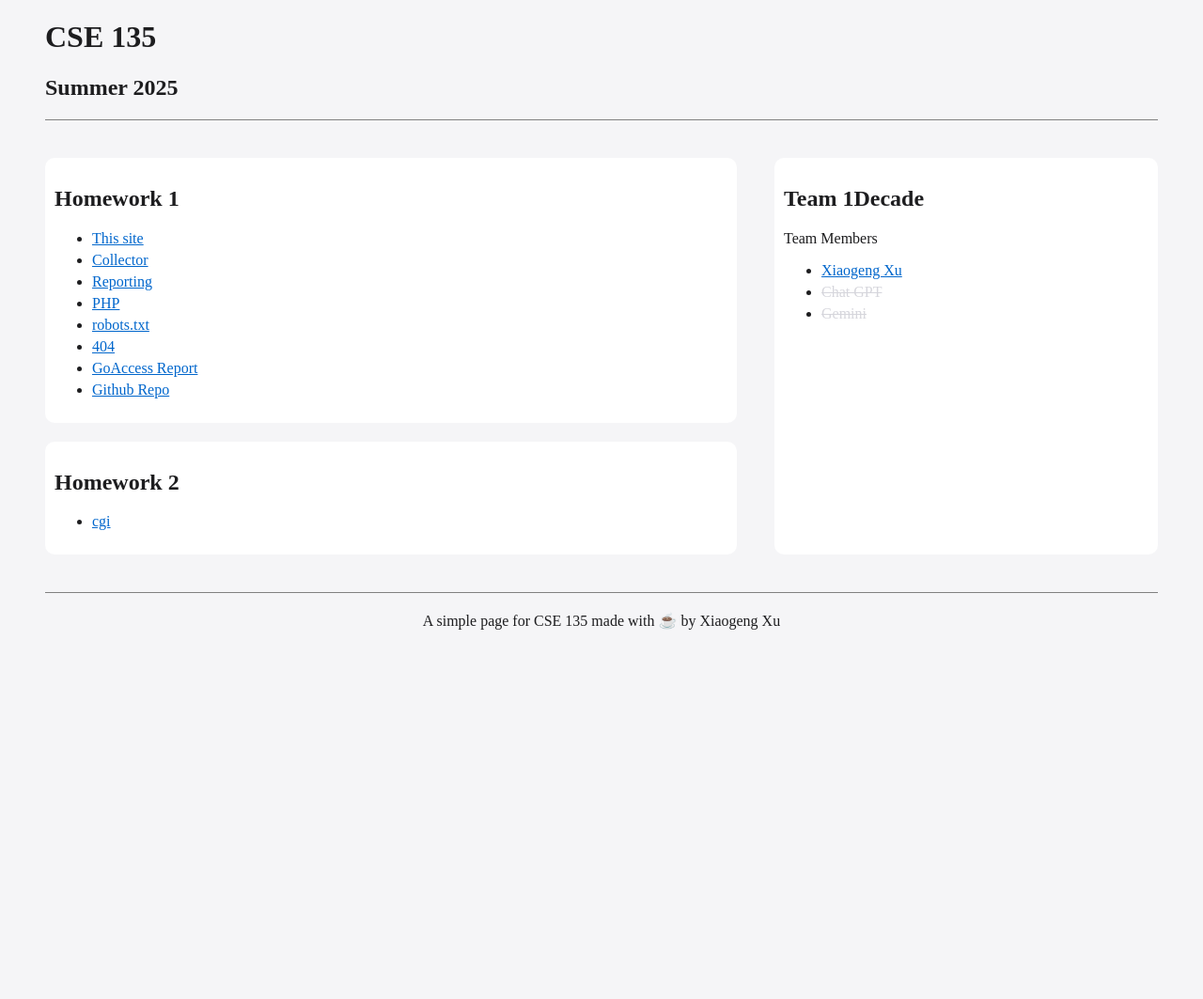
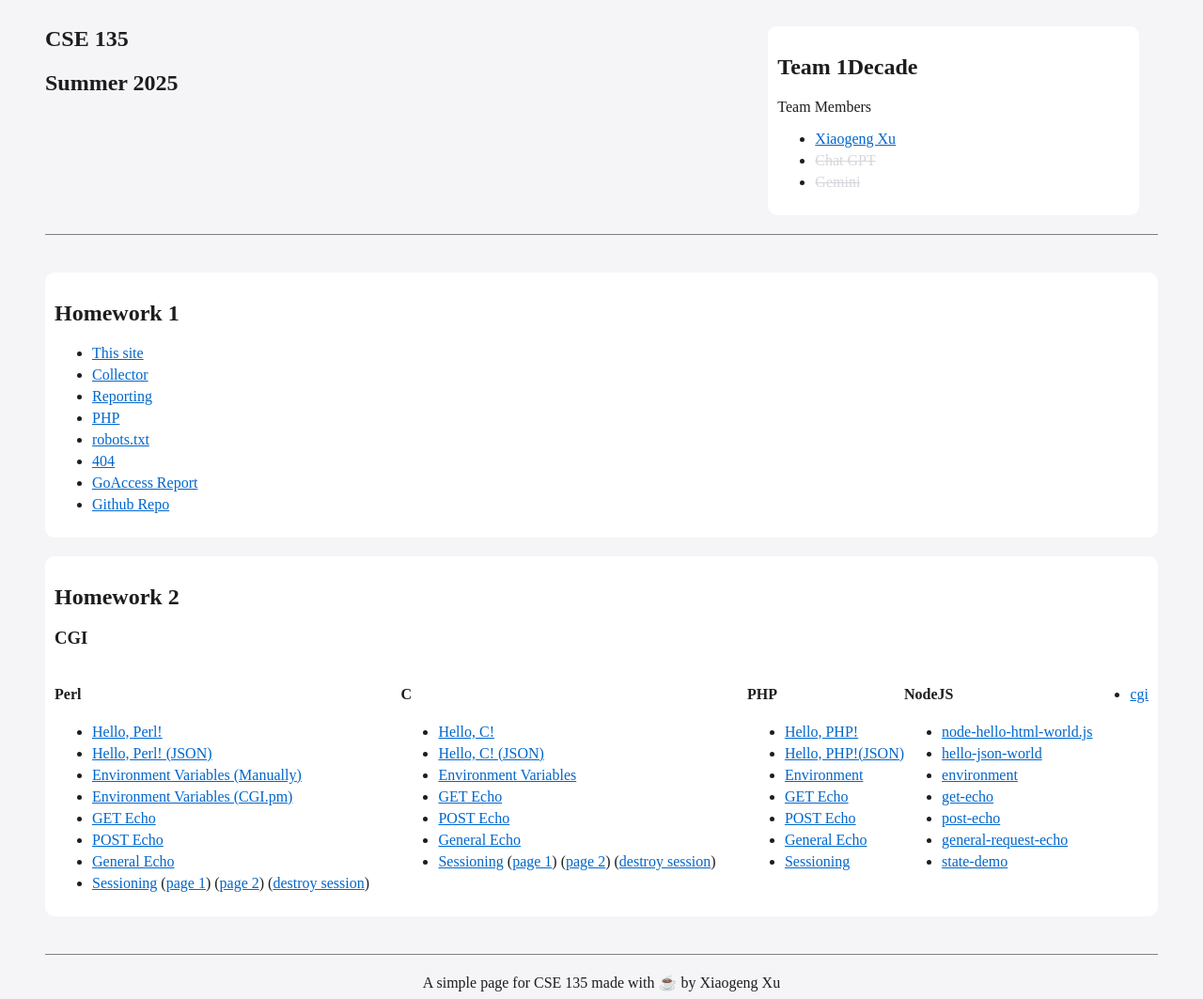
Before and after one commit to OctFog/CSE-135-1deca.de, a plain HTML site: page index.html in a window 1280 px wide. Shown: the whole page at 94% size. Before the commit the page ends 800 px from the top, so only its background shows below. Drawn offline with Linux system fonts and the light colour scheme.

Commit message:
Create php-hello-html-world.php && Update index

```diff
--- a/index.html
+++ b/index.html
@@ -16,6 +16,12 @@
       header {
         margin: 0 40px;
         border-bottom: 1px solid grey;
+        display: flex;
+      }
+
+      .class-info {
+        flex: 2;
+        flex-direction: column;
       }
 
       main {
@@ -24,8 +30,9 @@
       }
 
       .homework {
-        flex: 2;
+        /* flex: 2; */
         flex-direction: column;
+        flex: 1;
       }
 
       .homework section {
@@ -33,6 +40,7 @@
         border-radius: 10px;
         padding: 10px;
         margin: 20px;
+        /* width: 100%; */
       }
 
       .team-intro {
@@ -66,13 +74,37 @@
         margin: 5px 0;
       }
 
+      .link-container {
+        display: flex;
+        flex-direction: row;
+      }
+
+      perl-list {
+        flex: 1;
+      }
+
+      c-list {
+        flex: 1;
+      }
+
     </style>
   </head>
 
   <body>
     <header>
-      <h1>CSE 135</h1>
-      <h2>Summer 2025</h2>
+      <section class="class-info">
+        <h1>CSE 135</h1>
+        <h2>Summer 2025</h2>
+      </section>
+      <section class="team-intro">
+        <h2>Team 1Decade</h2>
+        <p>Team Members</p>
+        <ul>
+          <li><a href="https://1deca.de/members/xiaogengxu.html">Xiaogeng Xu</a></li>
+          <li><del>Chat GPT</del></li>
+          <li><del>Gemini</del></li>
+        </ul>
+      </section>
     </header>
 
     <main>
@@ -92,23 +124,82 @@
           </ul>
         </section>
 
-        <section>
+        <section class="homework2">
           <h2>Homework 2</h2>
+          <h3>CGI</h3>
+          <div class="link-container">
+          <perl-list>
+            <h4>Perl</h4>
+            <ul>
+            <li><a href="https://1deca.de/cgi-bin/perl-html-world.pl">Hello, Perl! </a></li>
+            <li><a href="https://1deca.de/cgi-bin/perl-json-world.pl">Hello, Perl! (JSON)</a></li>
+            <li><a href="https://1deca.de/cgi-bin/perl-env.pl">Environment Variables (Manually) </a></li>
+            <li> <a href="https://1deca.de/cgi-bin/perl-env-pm.pl">Environment Variables (CGI.pm)</a></li>
+            <li><a href="https://1deca.de/cgi-bin/perl-get-echo.pl">GET Echo </a></li>
+            <li><a href="https://1deca.de/cgi-bin/perl-post-echo.pl">POST Echo </a></li>
+            <li><a href="https://1deca.de/cgi-bin/perl-general-echo.pl">General Echo </a></li>
+            <li><a href="https://1deca.de/perl-cgiform.html">Sessioning</a>
+              (<a href="https://1deca.de/cgi-bin/perl-sessions-1.pl">page 1</a>)
+              (<a href="https://1deca.de/cgi-bin/perl-sessions-2.pl">page 2</a>)
+              (<a href="https://1deca.de/cgi-bin/perl-destroy-session.pl">destroy session</a>)
+            </li>
+            </ul>
+          </perl-list>
+          <c-list>
+            <h4>C</h4>
+            <ul>
+                <li><a href="https://1deca.de/cgi-bin/c-hello-html-world.cgi">Hello, C!</a></li>
+                <li><a href="https://1deca.de/cgi-bin/c-hello-json-world.cgi">Hello, C! (JSON)</a></li>
+                <li><a href="https://1deca.de/cgi-bin/c-env.cgi">Environment Variables </a></li>
+                <li><a href="https://1deca.de/cgi-bin/c-get-echo.cgi">GET Echo</a></li>
+                <li><a href="https://1deca.de/cgi-bin/c-post-echo.cgi">POST Echo</a></li>
+                <li><a href="https://1deca.de/cgi-bin/c-general-request-echo.cgi">General Echo </a></li>
+                <li><a href="https://1deca.de/c-cgiform.html">Sessioning</a>
+                    (<a href="https://1deca.de/cgi-bin/c-sessions-1.cgi">page 1</a>)
+                    (<a href="https://1deca.de/cgi-bin/c-sessions-2.cgi">page 2</a>)
+                    (<a href="https://1deca.de/cgi-bin/c-destroy-session.cgi">destroy session</a>)
+                </li>
+            </ul>
+          </c-list>
+
+          <php-list>
+            <h4>PHP</h4>
+            <ul>
+              <li><a href="https://1deca.de/cgi-bin/php-hello-html-world.php">Hello, PHP!</a></li>
+
+              <li><a href="https://1deca.de/cgi-bin/php-hello-json-world.php">Hello, PHP!(JSON)</a></li>
+
+              <li><a href="https://1deca.de/cgi-bin/php-environment.php">Environment</a></li>
+
+              <li><a href="https://1deca.de/cgi-bin/php-get-echo.php">GET Echo</a></li>
+
+              <li><a href="https://1deca.de/cgi-bin/php-post-echo.php">POST Echo</a></li>
+              <li><a href="https://1deca.de/cgi-bin/php-general-request-echo.php">General Echo</a></li>
+              <li><a href="https://1deca.de/cgi-bin/php-state-demo.php">Sessioning</a></li>
+            </ul>
+          </php-list>
+
+          <nodejs-list>
+            <h4>NodeJS</h4>
+            <ul>
+              <li><a href="https://1deca.de/cgi-bin/">node-hello-html-world.js</a></li>
+              <li><a href="https://1deca.de/cgi-bin/">hello-json-world</a></li>
+              <li><a href="https://1deca.de/cgi-bin/">environment</a></li>
+              <li><a href="https://1deca.de/cgi-bin/">get-echo</a></li>
+              <li><a href="https://1deca.de/cgi-bin/">post-echo</a></li>
+              <li><a href="https://1deca.de/cgi-bin/">general-request-echo</a></li>
+              <li><a href="https://1deca.de/cgi-bin/">state-demo</a></li>
+            </ul>
+          </nodejs-list>
+
           <ul>
             <li><a href="https://www.1deca.de/cgi.html">cgi</a></li>
           </ul>
+          </div>
         </section>
       </section>
 
-      <section class="team-intro">
-        <h2>Team 1Decade</h2>
-        <p>Team Members</p>
-        <ul>
-          <li><a href="https://1deca.de/members/xiaogengxu.html">Xiaogeng Xu</a></li>
-          <li><del>Chat GPT</del></li>
-          <li><del>Gemini</del></li>
-        </ul>
-      </section>
+
     </main>
 
     <footer>
```
Also changed, not shown: cgi.html (+3 -3 lines), 2 other files.
